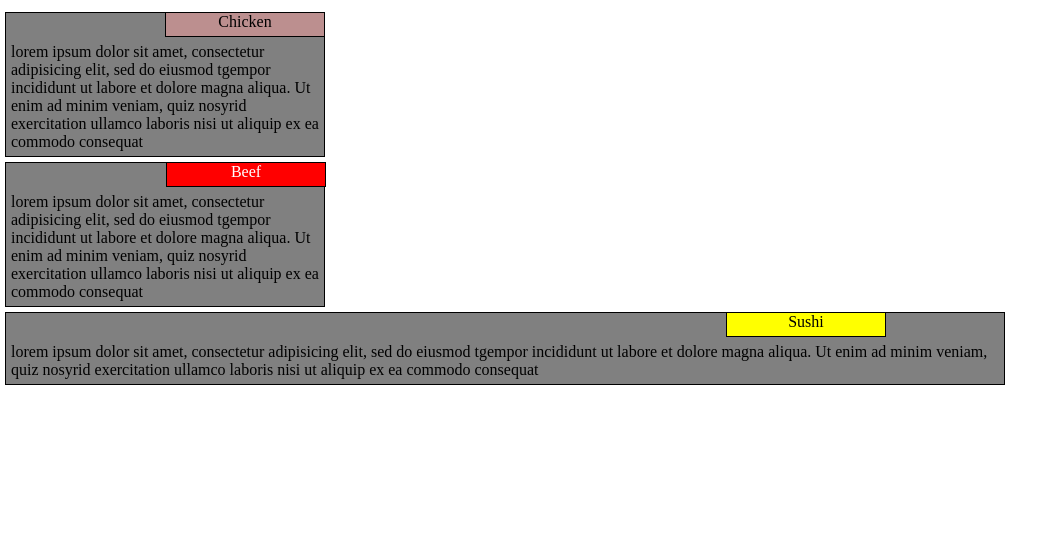
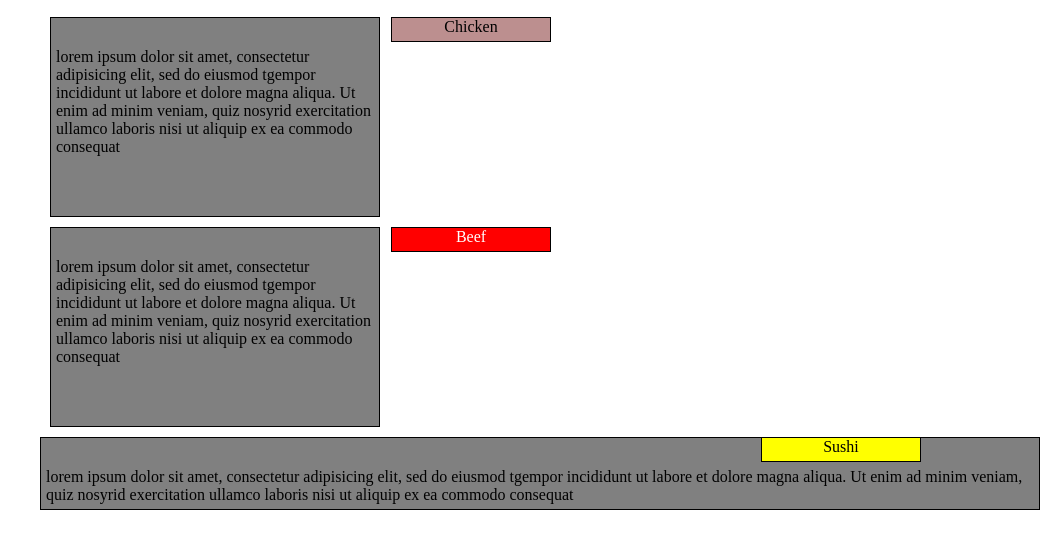
Before and after one commit to Steve246/Module2-Coursera, a plain HTML site: page index.html in a window 768 px wide. Shown: the part 70-618 px from the top of the page, 1040 px wide, since content can reach past the window. Drawn offline with Linux system fonts and the light colour scheme.

Commit message:
Update projek.css

```diff
--- a/projek.css
+++ b/projek.css
@@ -46,14 +46,13 @@ p.chicken, p.beef, p.sushi {
 section {
   border: 1px solid black;
   background-color: grey;
-  margin : 5px 5px 5px 5px;
+  margin : 5px 5px 5px 40px;
   width: 320px;
   float: left;
 }
 
 #content {
   margin : 5px 5px 5px 5px
-
 }
 
 
@@ -74,20 +73,30 @@ section {
 
 @media only screen and (min-width: 768px) and (max-width: 991px){
 
-  .section.box-1 {
-    width: 500px;
+  .box-1, .box-2 {
+    width: 330px;
+    height: 200px;
+    float: left;
+    margin-left: 50px;
   }
 
+  .box-2 {
+    margin-left: 50px;
+  }
 
-  section.box-3 {
+  .box-3 {
     width: 1000px;
-    margin-right: 10px;
+    clear: left;
+  }
 
+  p.chicken {
+    position: relative;
+    left: 340px;
   }
 
   p.beef {
     position: relative;
-    left: 160px;
+    left: 340px;
   }
   p.sushi {
     position: relative;
@@ -97,10 +106,6 @@ section {
 }
 
 @media only screen and (min-width: 767px) {
-  section {
-    margin: 0px, 10px, 0px, 10px;
-    float: none;
-  }
 
   div.container {
     background-color: white;
```
